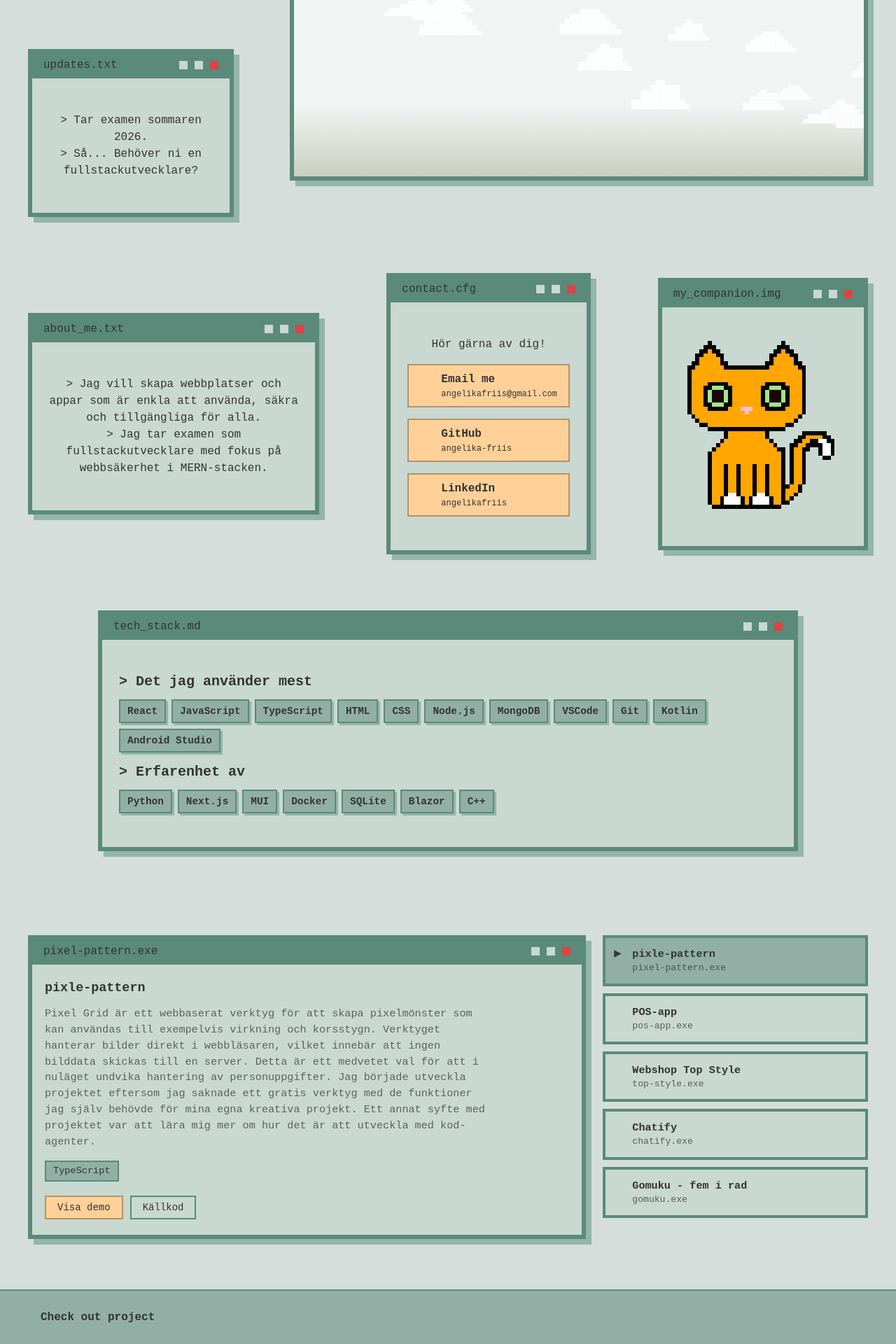
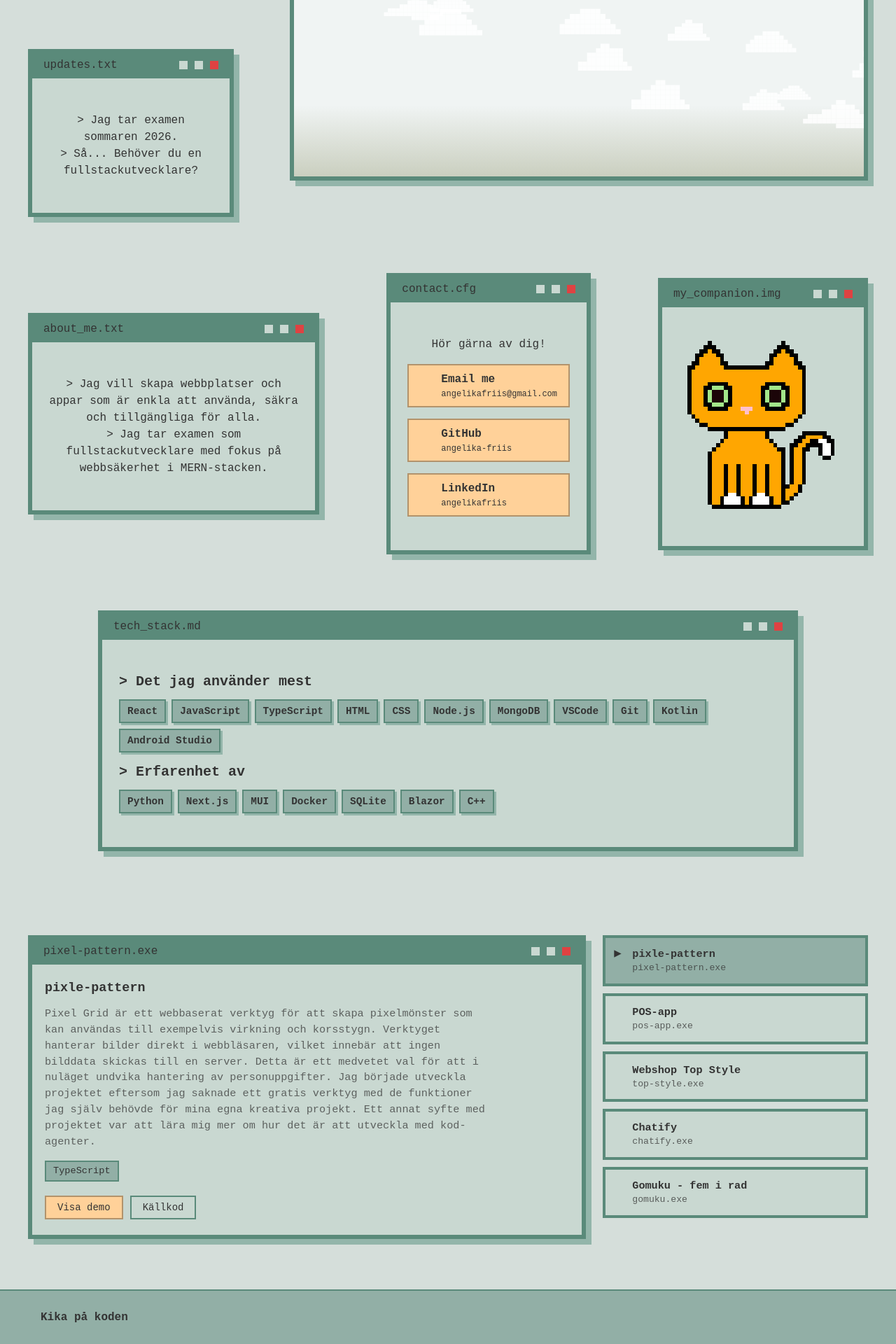
Before and after one commit to angelika-friis/Portfolio, a React (Vite) app: page /sv in a window 1280 px wide. Shown: the part 395-2315 px from the top of the page at 70% size. Built offline with nearby package versions, Linux system fonts and the light colour scheme; some icons are missing.

Commit message:
content: localize footer project link

```diff
--- a/src/app/i18n/translations.ts
+++ b/src/app/i18n/translations.ts
@@ -30,6 +30,9 @@ type HomePageTranslations = {
     sectionLabel: string;
     technologiesLabel: string;
     projectListLabel: string;
+  };
+  footer: {
+    projectLink: string;
   };
 };
 
@@ -67,6 +70,9 @@ export const translations: Translations = {
         sectionLabel: 'Projects',
         technologiesLabel: 'Technologies used',
         projectListLabel: 'Project list',
+      },
+      footer: {
+        projectLink: 'Check out the code',
       },
     },
     projects: {
@@ -171,8 +177,8 @@ export const translations: Translations = {
       intro: {
         hello: '> Hej! Jag heter Angelika.',
         role: '> Jag utvecklar webbplatser och appar.',
-        graduation: '> Tar examen sommaren 2026.',
-        hiring: '> Så... Behöver ni en fullstackutvecklare?',
+        graduation: '> Jag tar examen sommaren 2026.',
+        hiring: '> Så... Behöver du en fullstackutvecklare?',
       },
       about: {
         accessibility:
@@ -191,6 +197,9 @@ export const translations: Translations = {
         sectionLabel: 'Projekt',
         technologiesLabel: 'Tekniker som används',
         projectListLabel: 'Projektlista',
+      },
+      footer: {
+        projectLink: 'Kika på koden',
       },
     },
     projects: {
--- a/src/app/layouts/MainLayout/MainLayout.tsx
+++ b/src/app/layouts/MainLayout/MainLayout.tsx
@@ -36,6 +36,7 @@ function getLanguagePath(pathname: string, nextLanguage: Language) {
 function MainLayout() {
   const { theme, setTheme } = useTheme();
   const { language, setLanguage } = useLanguage();
+  const { t } = useLanguage();
   const location = useLocation();
   const navigate = useNavigate();
   const [isCvPreviewOpen, setIsCvPreviewOpen] = useState(false);
@@ -122,7 +123,7 @@ function MainLayout() {
           <Stack direction="horizontal" align="center">
             <ExternalLinkIcon height="1rem" />
             <Text as="p" weight="bold">
-              Check out project
+              {t.home.footer.projectLink}
             </Text>
           </Stack>
         </a>
```
